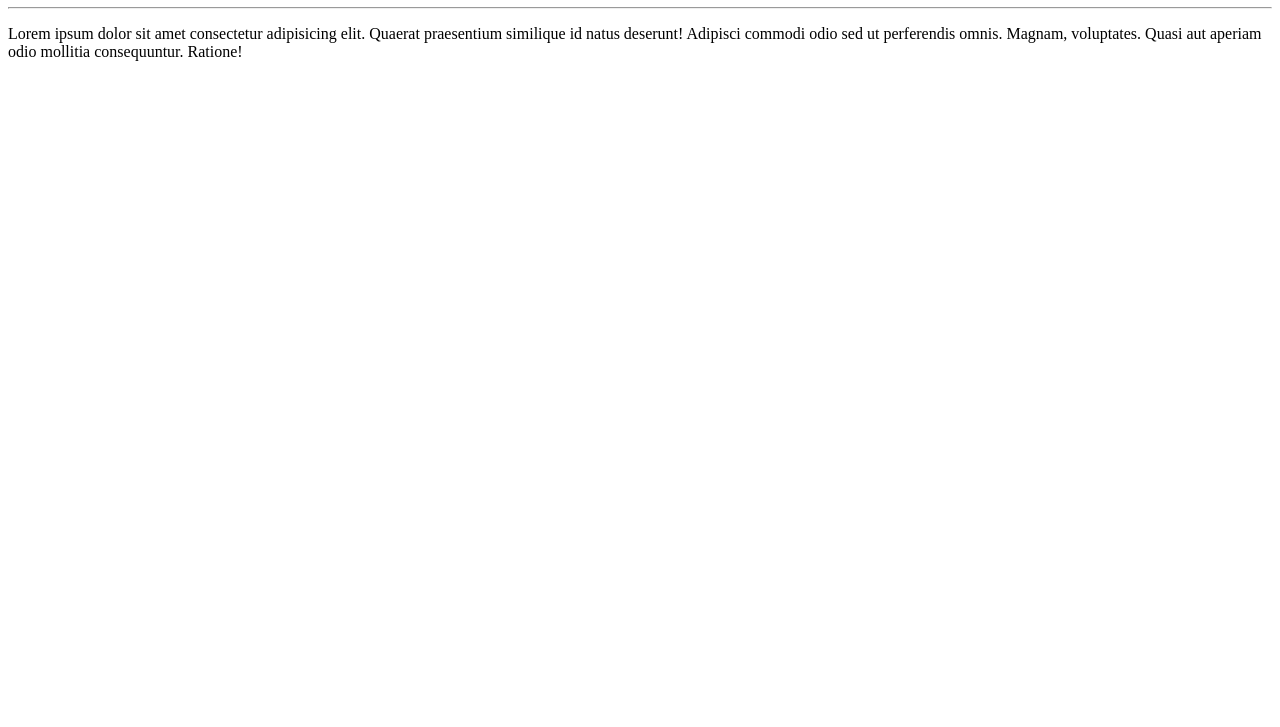
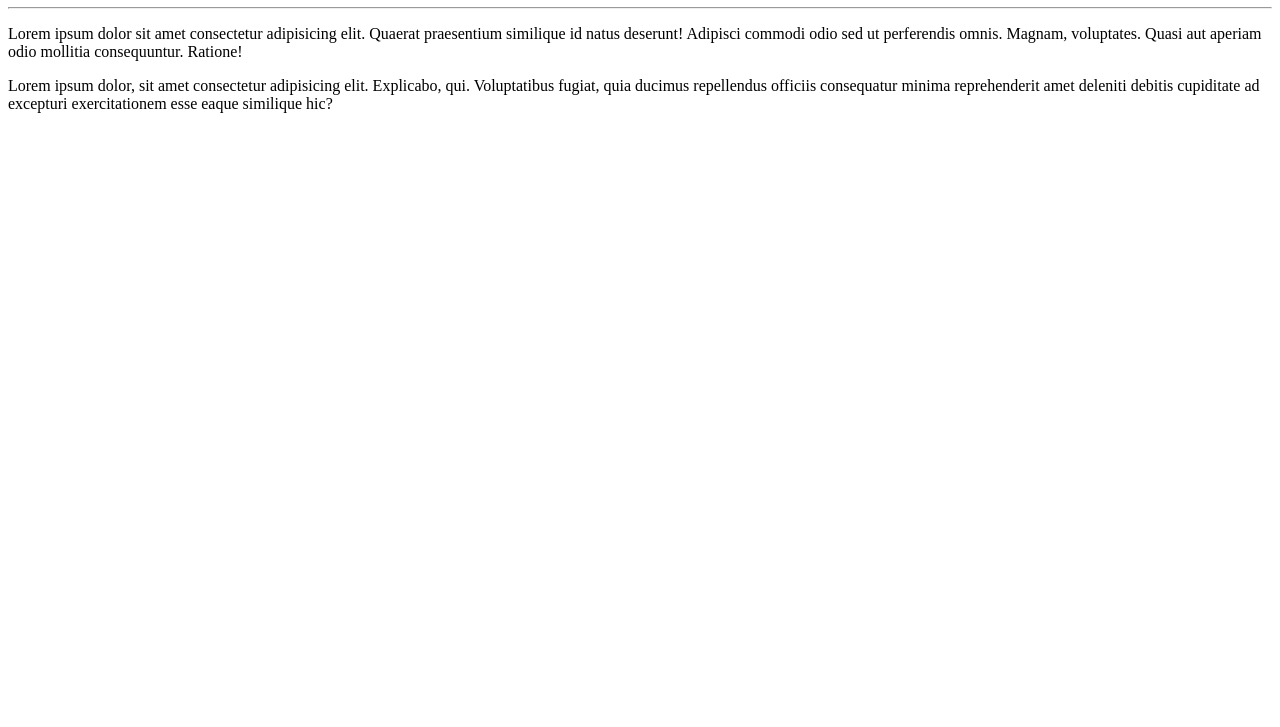
Before and after one commit to Crisfanio-Goncalves/OlaMundo, a plain HTML site: page site/index.html in a window 1280 px wide. Shown: the part 73-800 px from the top of the page. Drawn offline with Linux system fonts and the light colour scheme.

Commit message:
Adicionei um parágrafo no index
Adicionei o segundo parágrafo no index

```diff
--- a/site/index.html
+++ b/site/index.html
@@ -10,5 +10,6 @@
     <h1>Olá, Sejá bem vindo ao meu Repositório</h1>
     <hr>
     <p>Lorem ipsum dolor sit amet consectetur adipisicing elit. Quaerat praesentium similique id natus deserunt! Adipisci commodi odio sed ut perferendis omnis. Magnam, voluptates. Quasi aut aperiam odio mollitia consequuntur. Ratione!</p>
+    <p>Lorem ipsum dolor, sit amet consectetur adipisicing elit. Explicabo, qui. Voluptatibus fugiat, quia ducimus repellendus officiis consequatur minima reprehenderit amet deleniti debitis cupiditate ad excepturi exercitationem esse eaque similique hic?</p>
 </body>
 </html>
```
